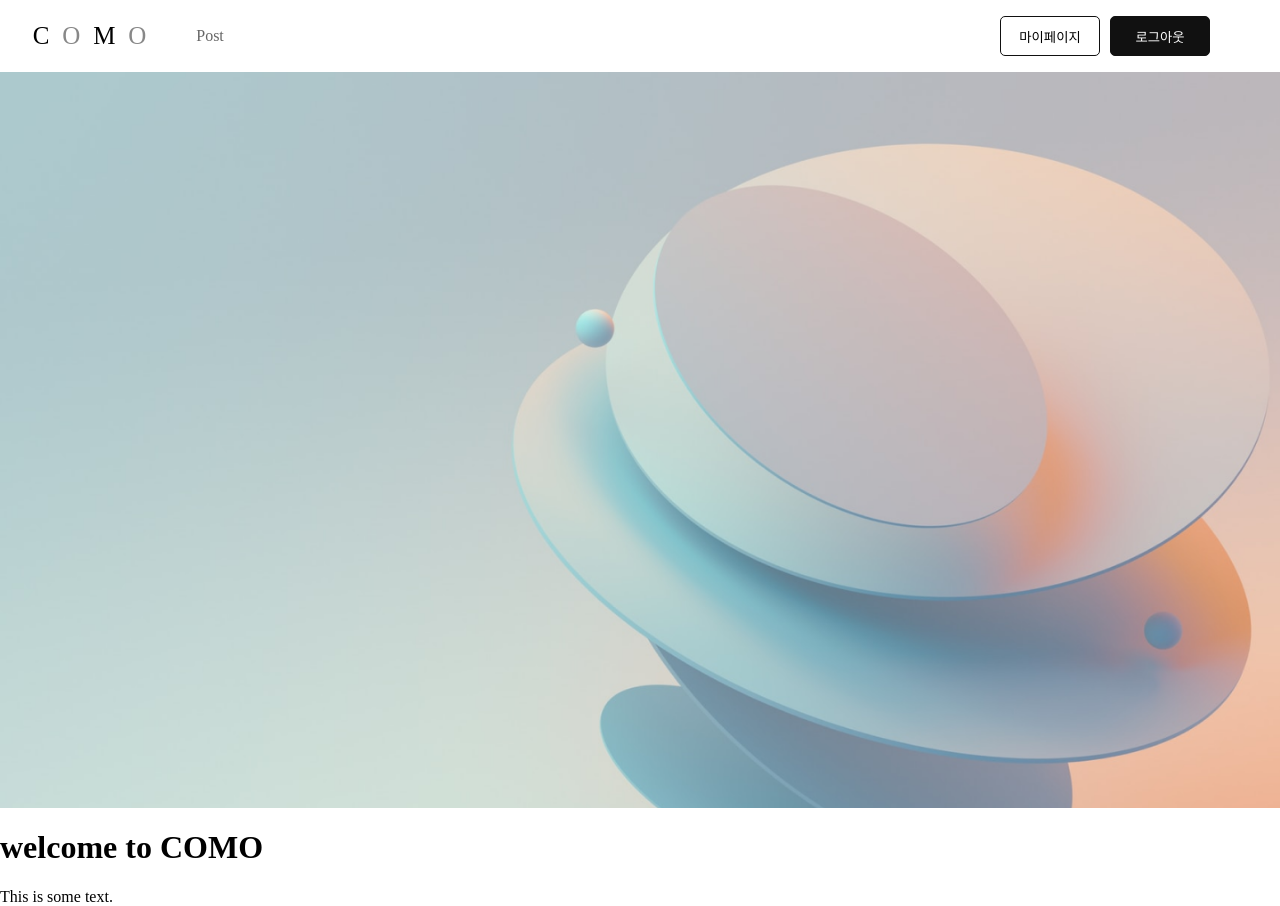
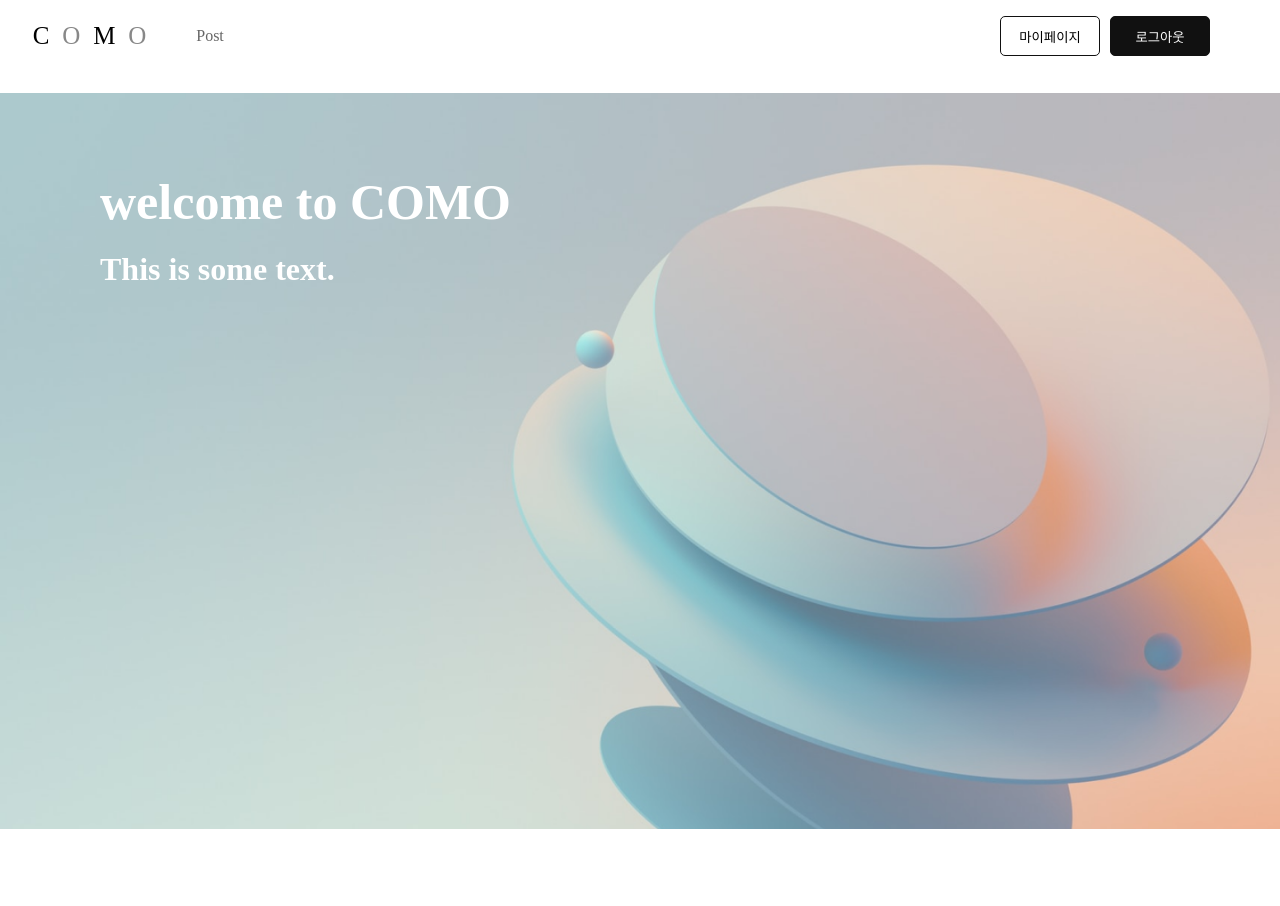
Before and after one commit to TeamCOMO/frontend, a React (Create React App) app: page / in a window 1280 px wide. After the commit the page ends 829 px from the top, so only its background shows below. Built offline with nearby package versions, Linux system fonts and the light colour scheme.

Commit message:
[add]0911주영이

```diff
--- a/src/components/css/Maincss.module.css
+++ b/src/components/css/Maincss.module.css
@@ -28,3 +28,22 @@
 .main_introduce > span {
   color: white;
 }
+
+.explain {
+  display: flex;
+  flex-direction: column;
+  color: white;
+  padding-top: 100px;
+  padding-left: 100px;
+}
+
+.explain > h1 {
+  font-size: 50px;
+  position: relative;
+  bottom: 20px;
+  margin: 0;
+}
+
+.explain > span {
+  color: white;
+}
--- a/src/routes/Main.js
+++ b/src/routes/Main.js
@@ -4,11 +4,23 @@ import styles from "../components/css/Maincss.module.css";
 function Main() {
   return (
     <div>
+      <link
+        rel="stylesheet"
+        href="https://cdnjs.cloudflare.com/ajax/libs/animate.css/4.1.1/animate.min.css"
+      />
+      <link
+        href="https://fonts.googleapis.com/css2?family=Lato&display=swap"
+        rel="stylesheet"
+      />
       <Nav />
-      <div className={styles.background_image}></div>
-      <div className="main_introduce">
-        <h1>welcome to COMO</h1>
-        <span>This is some text.</span>
+      <div className={styles.background_image}>
+        {" "}
+        <h1 class="animate__animated animate__fadeInLeftBig">
+          <div className={styles.explain}>
+            <h1>welcome to COMO</h1>
+            <span>This is some text.</span>
+          </div>
+        </h1>
       </div>
     </div>
   );
```
Also changed, not shown: 1 other file (tests, documents, lock files or other folders).
